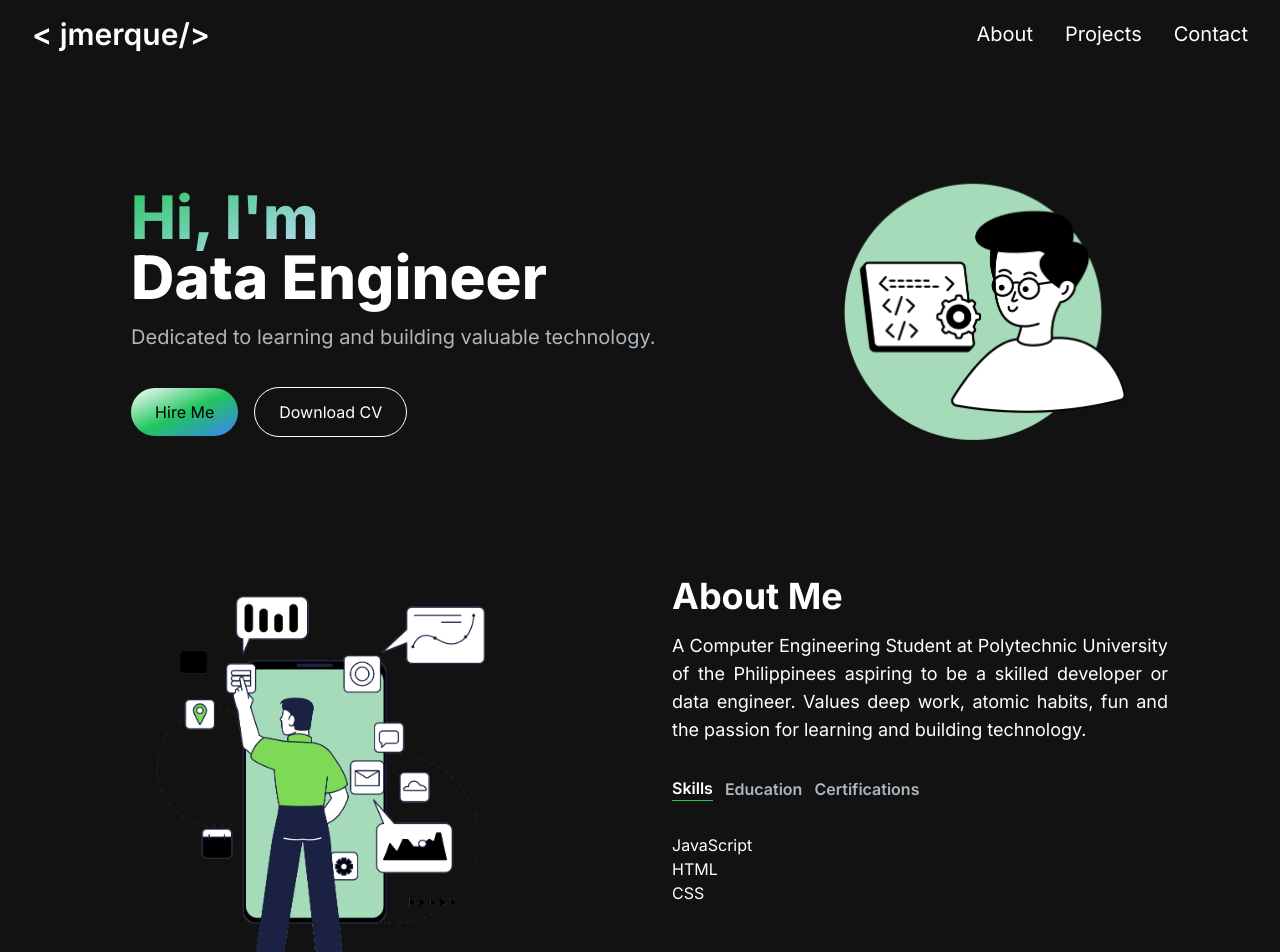
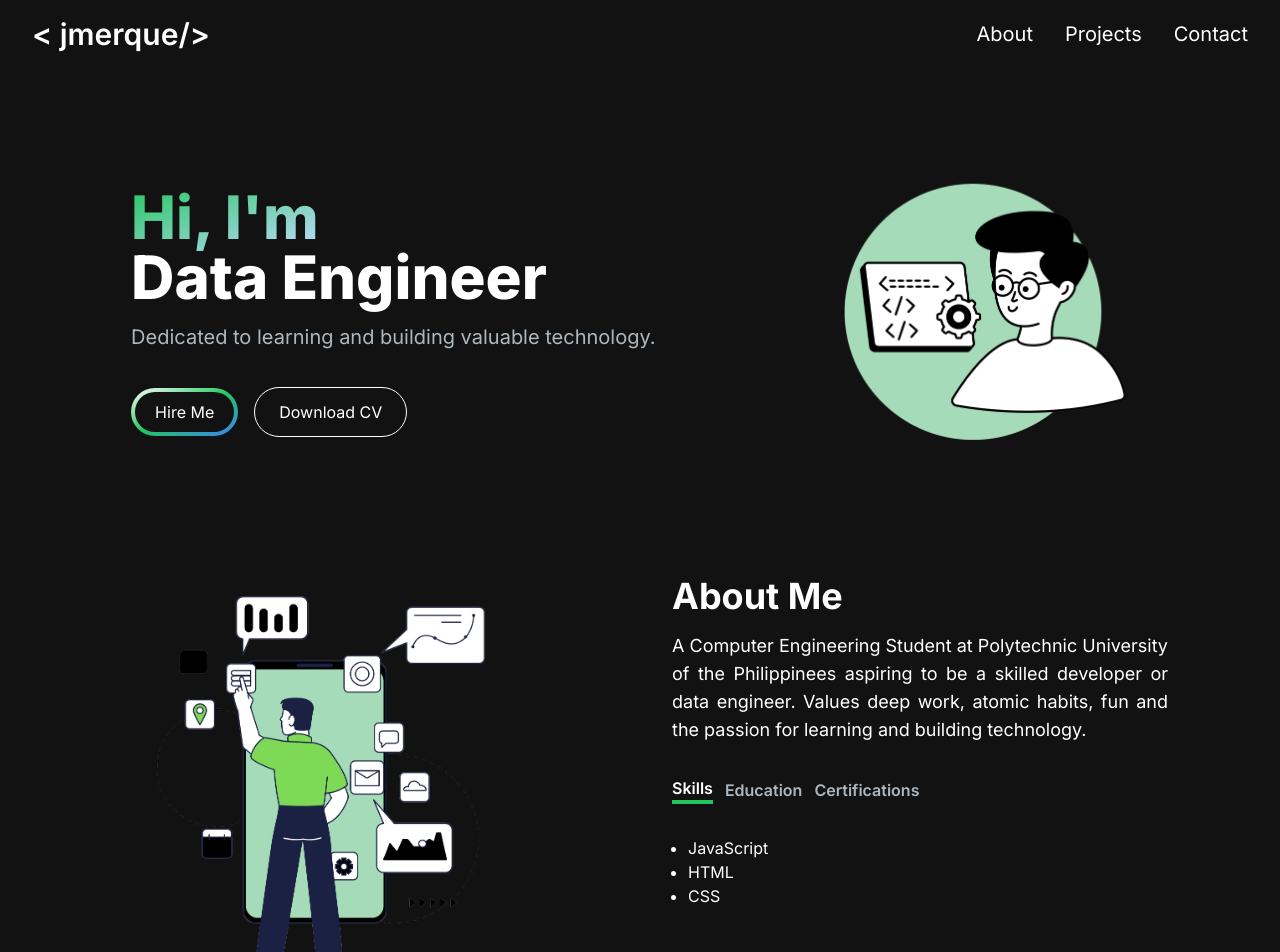
Before and after one commit to JohnRicMerque/personal_portfolio, a Next.js app: page / in a window 1280 px wide. Shown: the top 952 px of the page. Built offline with nearby package versions, Linux system fonts and the light colour scheme.

Commit message:
some minor design changes

```diff
--- a/app/components/AboutSection.jsx
+++ b/app/components/AboutSection.jsx
@@ -8,7 +8,7 @@ const TAB_DATA = [
       title: "Skills",
       id: "skills",
       content: (
-        <ul>
+        <ul className='list-disc pl-4'>
             <li>JavaScript</li>
             <li>HTML</li>
             <li>CSS</li>
@@ -19,7 +19,7 @@ const TAB_DATA = [
         title: "Education",
         id: "education",
         content: (
-          <ul>
+          <ul className='list-disc pl-4'>
               <li>Polytechnic University of the Philippines</li>
               <li>Romblon State University - Laboratory Science High School</li>
           </ul>
@@ -29,7 +29,7 @@ const TAB_DATA = [
         title: "Certifications",
         id: "certifications",
         content: (
-          <ul>
+          <ul className='list-disc pl-4'>
               <li>Responsive Web Design</li>
               <li>JavaScript Data Structures and Algorithms</li>
               <li>Introduction to SQl</li>
--- a/app/components/HeroSection.jsx
+++ b/app/components/HeroSection.jsx
@@ -29,7 +29,11 @@ const HeroSection = () => {
                     Dedicated to learning and building valuable technology.
                 </p>
                 <div className="div">
-                    <button className='px-6 py-3 w-full sm:w-fit rounded-full bg-gradient-to-br from-white via-green-500 to-blue-500 mr-4 bg-white hover:bg-slate-200 text-black'>Hire Me</button>
+                    <button className='px-1 py-1 w-full sm:w-fit rounded-full bg-gradient-to-br from-white via-green-500 to-blue-500 mr-4 bg-white hover:bg-slate-200 text-black'>
+                        <span className="block bg-[#121212] hover:bg-slate-800 rounded-full px-5 py-2 text-white">
+                            Hire Me
+                        </span>
+                    </button>
                     <button className='px-6 py-3 w-full sm:w-fit rounded-full bg-transparent hover:bg-slate-800
                     text-white border border-white mt-3'>Download CV</button>
                 </div>
--- a/app/components/TabButton.jsx
+++ b/app/components/TabButton.jsx
@@ -1,7 +1,7 @@
 import React from 'react'
 
 const TabButton = ({ active, selectTab, children }) => {
-const buttonClasses = active? 'text-white border-b border-green-500' : 'text-[#ADB7BE]'
+const buttonClasses = active? 'text-white border-b-4 border-green-500' : 'text-[#ADB7BE]'
   return (
     <button onClick={selectTab}>
         <p className={`mr-3 font-semibold hover:text-white ${buttonClasses}`} >{children}</p>
```
